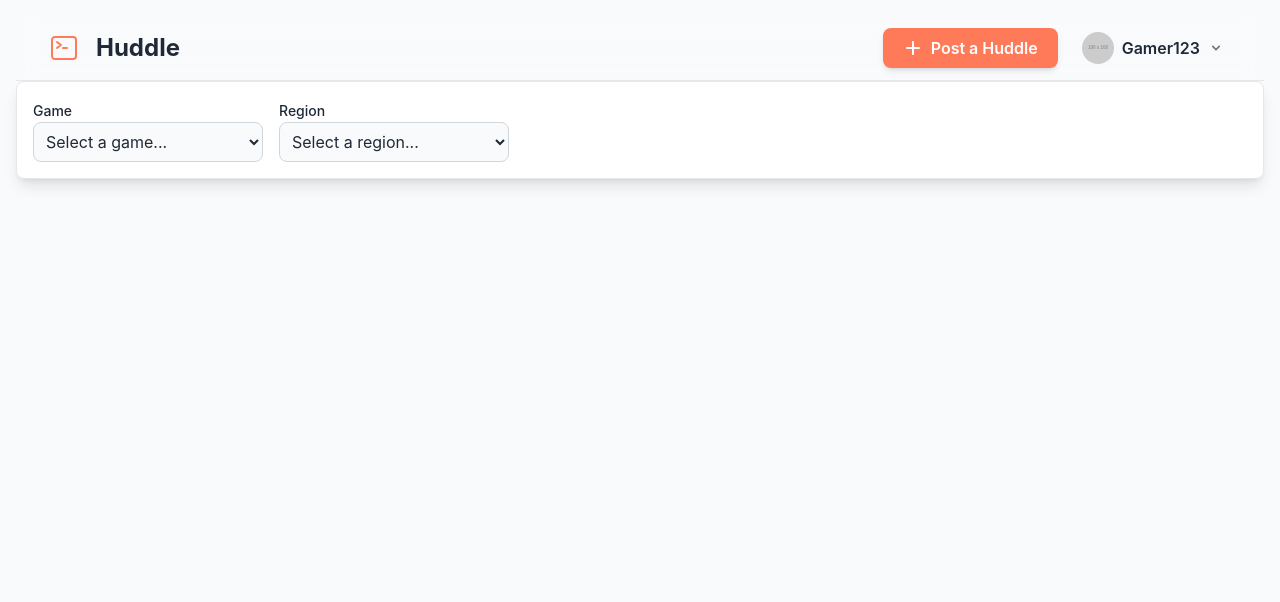
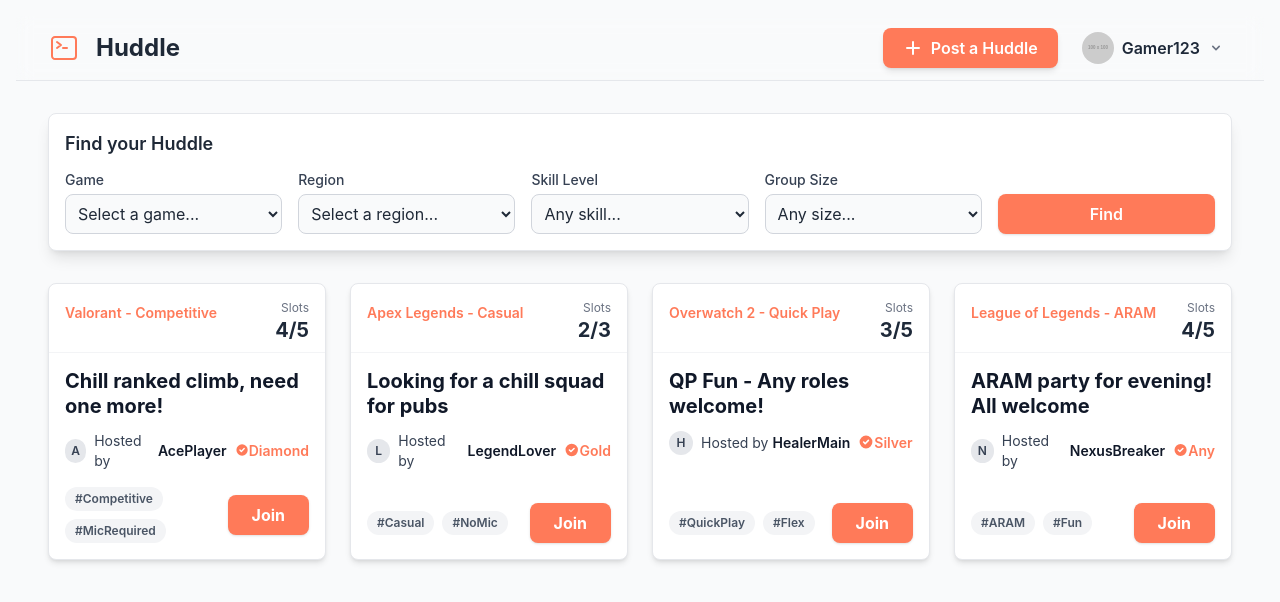
Before and after one commit to Smiruu/Huddle, a React (Vite) app in the folder client/: page / in a window 1280 px wide. Shown: the top 602 px of the page. Built offline with nearby package versions, Linux system fonts and the light colour scheme.

Commit message:
feat: finished UI for now

```diff
--- /dev/null
+++ b/client/src/component/Card.jsx
@@ -0,0 +1,60 @@
+import React from 'react';
+
+// Simplified Diamond icon for skill level
+const DiamondIcon = () => (
+    <svg xmlns="http://www.w3.org/2000/svg" className="h-4 w-4 inline-block text-huddle-orange -mt-0.5" viewBox="0 0 20 20" fill="currentColor">
+        <path fillRule="evenodd" d="M10 18a8 8 0 100-16 8 8 0 000 16zm3.707-9.293a1 1 0 00-1.414-1.414L9 10.586 7.707 9.293a1 1 0 00-1.414 1.414l2 2a1 1 0 001.414 0l4-4z" clipRule="evenodd" />
+    </svg>
+);
+
+const Card = ({ game, type, title, author, skillLevel, slots, tags }) => {
+    // Fallback for avatar (though not displayed in new design, kept for potential future use)
+    const authorInitial = author.charAt(0).toUpperCase();
+
+    return (
+        <div className="bg-white rounded-lg shadow-md border border-gray-200 text-huddle-text-light flex flex-col h-full">
+            {/* Card Header */}
+            <div className="p-4 pb-2 flex justify-between items-start border-b border-gray-100">
+                <div>
+                    <span className="text-huddle-orange font-semibold text-sm">{game}{type && ` - ${type}`}</span>
+                </div>
+                <div className="text-right">
+                    <span className="text-xs text-gray-500 block">Slots</span>
+                    <span className="text-xl font-bold text-gray-800">{slots.filled}/{slots.total}</span>
+                </div>
+            </div>
+
+            <div className="p-4 flex-grow">
+                {/* Card Title */}
+                <h3 className="font-bold text-xl mb-3 text-gray-900 leading-tight">{title}</h3>
+
+                {/* Author Info and Skill Level */}
+                <div className="flex items-center text-sm text-gray-700">
+                    <span className="inline-flex items-center justify-center h-6 w-6 rounded-full bg-gray-200 text-gray-700 font-semibold text-xs mr-2">
+                        {authorInitial}
+                    </span>
+                    <span className="mr-1">Hosted by</span>
+                    <span className="font-semibold text-gray-900 mr-2">{author}</span>
+                    <DiamondIcon />
+                    <span className="text-huddle-orange font-semibold">{skillLevel}</span>
+                </div>
+            </div>
+
+            {/* Card Footer */}
+            <div className="p-4 pt-0 flex justify-between items-center">
+                <div className="flex flex-wrap gap-2">
+                    {tags.map(tag => (
+                        <span key={tag} className="bg-gray-100 text-gray-600 text-xs font-semibold px-2.5 py-1 rounded-full">
+                            #{tag}
+                        </span>
+                    ))}
+                </div>
+                <button className="bg-huddle-orange text-white font-bold py-2 px-6 rounded-lg shadow hover:bg-huddle-blue transition-colors duration-200">
+                    Join
+                </button>
+            </div>
+        </div>
+    );
+};
+
+export default Card;
--- a/client/src/component/Filter.jsx
+++ b/client/src/component/Filter.jsx
@@ -2,34 +2,93 @@
 
 const Filter = () => {
   return (
-    // Main container using standard Tailwind colors for background and border
     <div className="bg-white p-4 rounded-lg shadow-lg border border-gray-200 mb-8 text-huddle-text-light">
-     <div className='grid grid-cols-1 md:grid-cols-5 gap-4 '>
-        <div className="flex-row-2 items-baseline space-x-3">
-        <label className="text-sm font-medium text-gray-800">
+
+      <h3 className="text-lg font-semibold mb-3">Find your Huddle</h3>
+
+      <div className="grid grid-cols-1 md:grid-cols-5 gap-4">
+
+        <div className="flex flex-col space-y-1">
+          <label htmlFor="game-select" className="text-sm font-medium text-gray-700">
             Game
           </label>
           <select
             id="game-select"
-          className="w-full bg-gray-50 border border-gray-300 rounded-lg p-2"
+            className="w-full bg-gray-50 border border-gray-300 rounded-lg p-2 focus:ring-huddle-blue focus:border-huddle-blue"
           >
-          <option value="" disabled selected>Select a game...</option>
-
+            <option value="" disabled selected>
+              Select a game...
+            </option>
             <option>Valorant</option>
+            <option>League of Legends</option>
+            <option>Apex Legends</option>
+            <option>Overwatch 2</option>
           </select>
         </div>
-       <div className="flex-row-2 items-baseline space-x-3">
-        <label className="text-sm font-medium text-gray-800">
+
+        <div className="flex flex-col space-y-1">
+          <label htmlFor="region-select" className="text-sm font-medium text-gray-700">
             Region
           </label>
           <select
-          id="game-select"
-          className="w-full bg-gray-50 border border-gray-300 rounded-lg p-2"
+            id="region-select"
+            className="w-full bg-gray-50 border border-gray-300 rounded-lg p-2 focus:ring-huddle-blue focus:border-huddle-blue"
           >
-          <option value="" disabled selected>Select a region...</option>
+            <option value="" disabled selected>
+              Select a region...
+            </option>
+            <option>Asia</option>
+            <option>North America</option>
+            <option>Europe</option>
+            <option>Latin America</option>
+          </select>
+        </div>
 
-          <option>Asia</option>
+        <div className="flex flex-col space-y-1">
+          <label htmlFor="skill-select" className="text-sm font-medium text-gray-700">
+            Skill Level
+          </label>
+          <select
+            id="skill-select"
+            className="w-full bg-gray-50 border border-gray-300 rounded-lg p-2 focus:ring-huddle-blue focus:border-huddle-blue"
+          >
+            <option value="" disabled selected>
+              Any skill...
+            </option>
+            <option>Casual</option>
+            <option>Bronze</option>
+            <option>Silver</option>
+            <option>Gold</option>
+            <option>Platinum</option>
+            <option>Diamond+</option>
           </select>
+        </div>
+
+        <div className="flex flex-col space-y-1">
+          <label htmlFor="size-select" className="text-sm font-medium text-gray-700">
+            Group Size
+          </label>
+          <select
+            id="size-select"
+            className="w-full bg-gray-50 border border-gray-300 rounded-lg p-2 focus:ring-huddle-blue focus:border-huddle-blue"
+          >
+            <option value="" disabled selected>
+              Any size...
+            </option>
+            <option>Duo (2)</option>
+            <option>Trio (3)</option>
+            <option>Quad (4)</option>
+            <option>Full (5+)</option>
+          </select>
+        </div>
+
+        <div className="flex flex-col justify-end h-full">
+          <button
+            className="w-full bg-huddle-orange text-white font-semibold py-2 px-4 rounded-lg shadow
+                       hover:bg-huddle-blue transition-colors duration-200"
+          >
+            Find
+          </button>
         </div>
 
       </div>
--- /dev/null
+++ b/client/src/hooks/useFilter.jsx
@@ -0,0 +1,4 @@
+import { useState } from "react"
+const useFilter = () => {
+
+}
--- a/client/src/screen/Dashboard.jsx
+++ b/client/src/screen/Dashboard.jsx
@@ -1,11 +1,68 @@
 import Filter from "../component/Filter";
+import Card from "../component/Card";
+const dummyHuddles = [
+    {
+        id: 1,
+        game: 'Valorant',
+        type: 'Competitive',
+        title: 'Chill ranked climb, need one more!',
+        author: 'AcePlayer',
+        skillLevel: 'Diamond',
+        slots: { filled: 4, total: 5 },
+        tags: ['Competitive', 'MicRequired'],
+    },
+    {
+        id: 2,
+        game: 'Apex Legends',
+        type: 'Casual',
+        title: 'Looking for a chill squad for pubs',
+        author: 'LegendLover',
+        skillLevel: 'Gold',
+        slots: { filled: 2, total: 3 },
+        tags: ['Casual', 'NoMic'],
+    },
+    {
+        id: 3,
+        game: 'Overwatch 2',
+        type: 'Quick Play',
+        title: 'QP Fun - Any roles welcome!',
+        author: 'HealerMain',
+        skillLevel: 'Silver',
+        slots: { filled: 3, total: 5 },
+        tags: ['QuickPlay', 'Flex'],
+    },
+    {
+        id: 4,
+        game: 'League of Legends',
+        type: 'ARAM',
+        title: 'ARAM party for evening! All welcome',
+        author: 'NexusBreaker',
+        skillLevel: 'Any',
+        slots: { filled: 4, total: 5 },
+        tags: ['ARAM', 'Fun'],
+    }
+];
 
 const Dashboard = () => {
-    return(
-        <>
-        <Filter />
-        </>
-    )
-}
+    return (
+        <div className="p-4 md:p-8">
+            <Filter />
+            <div className="grid grid-cols-1 md:grid-cols-2 lg:grid-cols-3 xl:grid-cols-4 gap-6">
+                {dummyHuddles.map(huddle => (
+                    <Card
+                        key={huddle.id}
+                        game={huddle.game}
+                        type={huddle.type}
+                        title={huddle.title}
+                        author={huddle.author}
+                        skillLevel={huddle.skillLevel}
+                        slots={huddle.slots}
+                        tags={huddle.tags}
+                    />
+                ))}
+            </div>
+        </div>
+    );
+};
 
 export default Dashboard;
```
Lines whose indentation alone changed are shown as unchanged.
